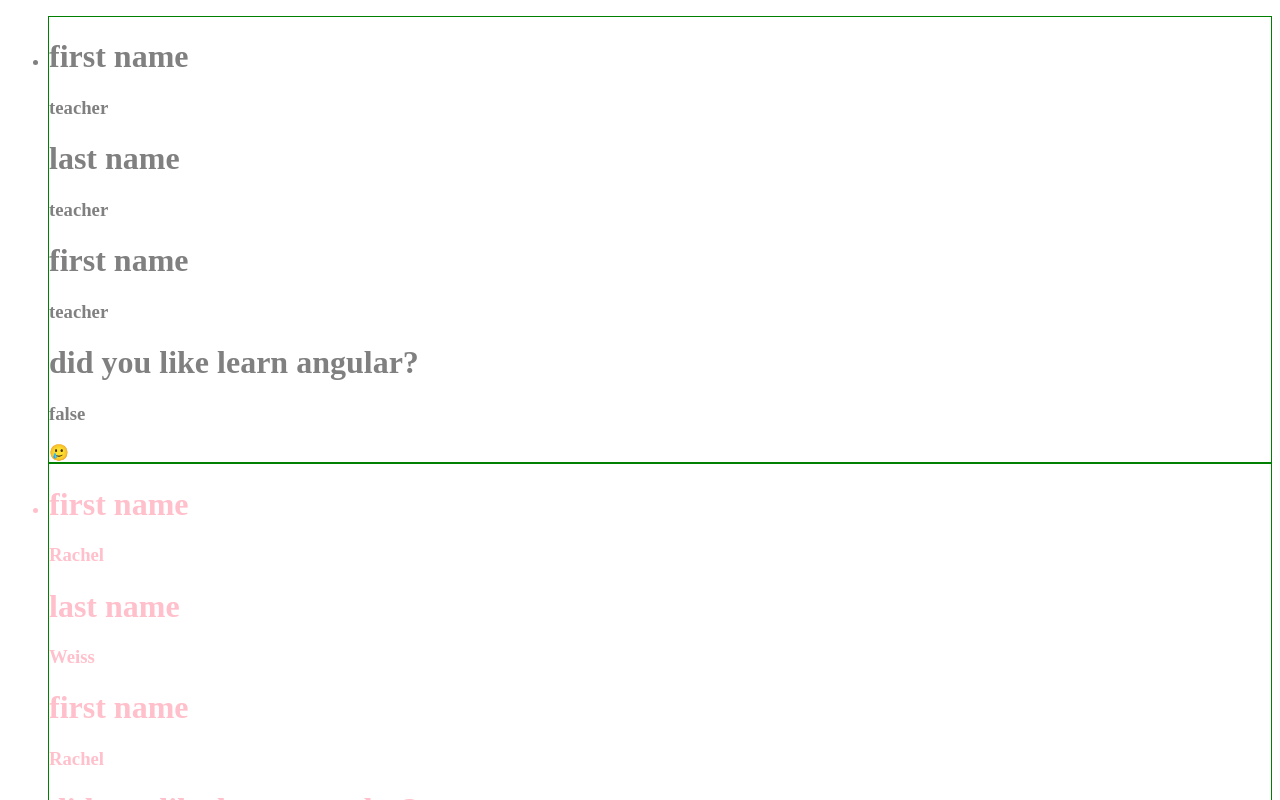
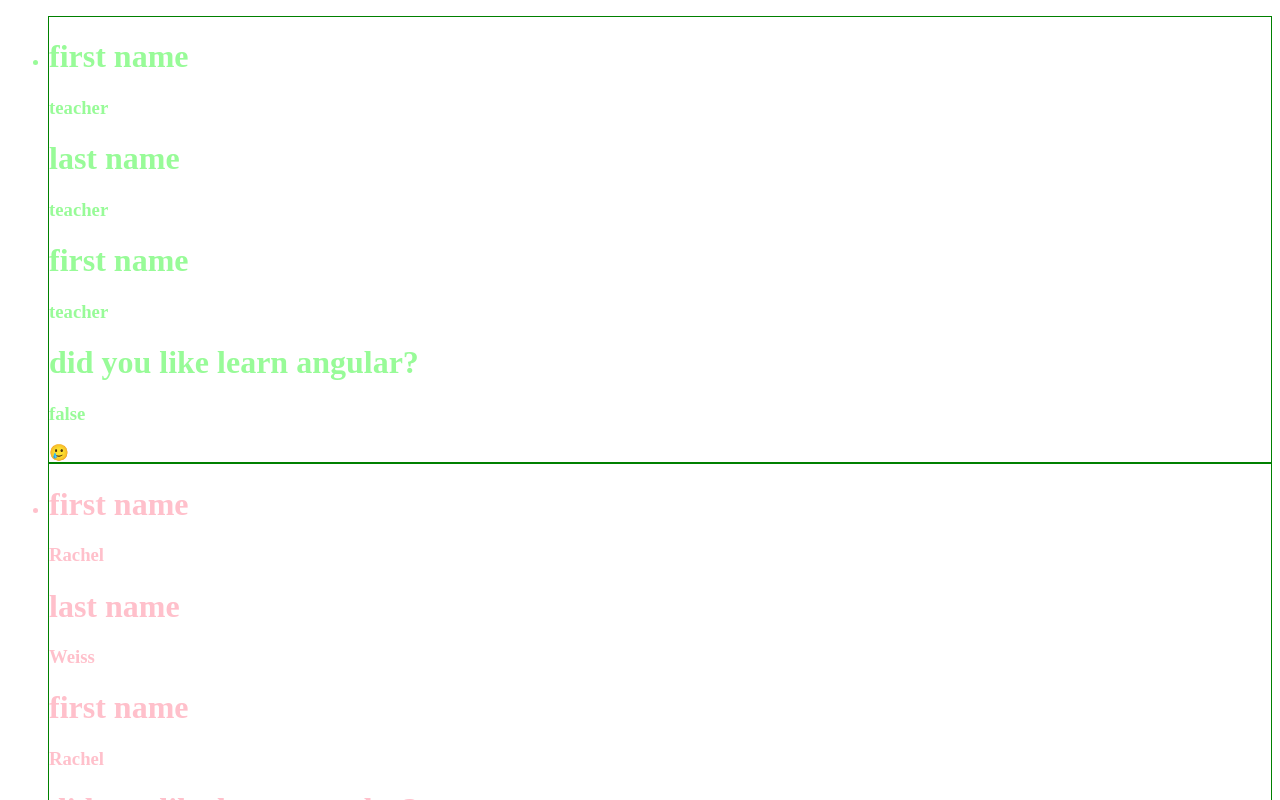
Before and after one commit to Malki1844/learn-git, an Angular app in the folder learnGit/: page / in a window 1280 px wide. Shown: the top 800 px of the page. Built offline with nearby package versions, Linux system fonts and the light colour scheme.

Commit message:
change-color-dontLike

```diff
--- a/learnGit/src/app/app.component.scss
+++ b/learnGit/src/app/app.component.scss
@@ -2,5 +2,5 @@
     color: pink;
 }
 .dontLike{
-color:  gray;
+color:  palegreen;
 }
```
